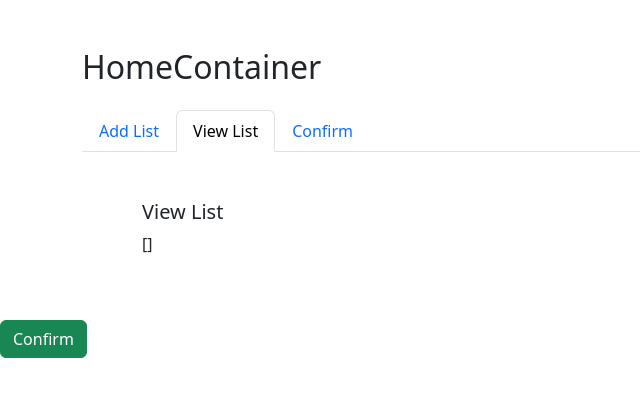
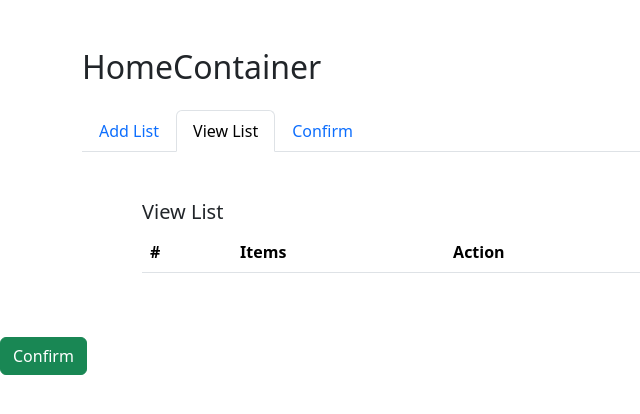
Before and after one commit to AshokAshok24/react-redux-popup, a Next.js app: page / in a window 1280 px wide. Both pictures are taken after a click on the tab "View List". Shown: the top 414 px of the page, without its empty margins (0-640 px from the left). Built offline with nearby package versions, Linux system fonts and the light colour scheme.

Commit message:
view List Table view and delete icon

```diff
--- a/components/ViewList.jsx
+++ b/components/ViewList.jsx
@@ -15,20 +15,35 @@ const ViewList = () => {
                 <div className="row">
                     <div className="col-6">
 
-                        {JSON.stringify(listItems)}
-
-                        <ul className='nav-list'>
-
-
+                        <table class="table">
+                            <thead>
+                                <tr>
+                                    <th scope="col">#</th>
+                                    <th scope="col">Items</th>
+                                    <th scope="col">Action</th>
+                                </tr>
+                            </thead>
 
                             {listItems && listItems.map((item, index) => (
 
                                 <>
 
-                                    <li className='list' key={index}>{item}</li>
+                                    <tbody>
+                                        <tr>
+                                            <th scope="row">{index + 1}</th>
+                                            <td>{item}</td>
+                                            <td className='text-danger'>
+                                                <i class="fa-solid fa-trash-can"></i>
+                                            </td>
+                                        </tr>
+
+                                    </tbody>
+
                                 </>
                             ))}
-                        </ul>
+
+                        </table>
+
                     </div>
                 </div>
 
```
